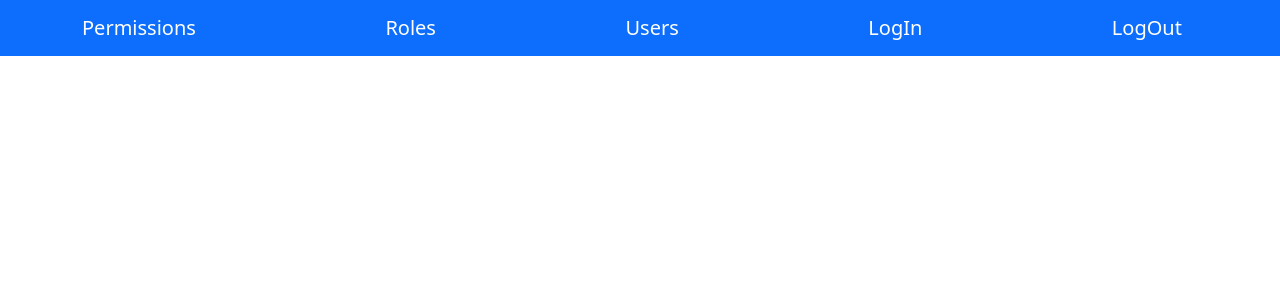
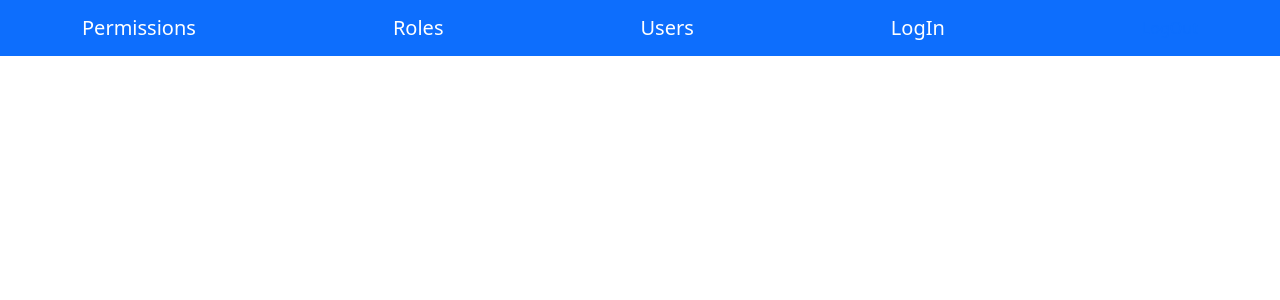
Before and after one commit to ZeinabFarhat/react-demo-backend-zf, a React (Create React App) app: page / in a window 1280 px wide. Shown: the top 300 px of the page. Built offline with nearby package versions, Linux system fonts and the light colour scheme.

Commit message:
Minor updates are done

```diff
--- a/src/App.tsx
+++ b/src/App.tsx
@@ -54,8 +54,9 @@ function App() {
                     <Link to={"/users"} className="navbar-brand text-white">
                         Users
                     </Link>
-                    <Link className="navbar-brand text-white" to="/login">LogIn</Link>
-                    <Link className="navbar-brand text-white" to="/logout">LogOut</Link>
+                    <Link className={isAuthenticated ? ".d.none" : "navbar-brand text-white"} to="/login">LogIn</Link>
+                    <Link className={isAuthenticated ? "navbar-brand text-white" : ".d.none"} to="/logout">LogOut</Link>
+
                 </Container>
             </Navbar>
 
```
